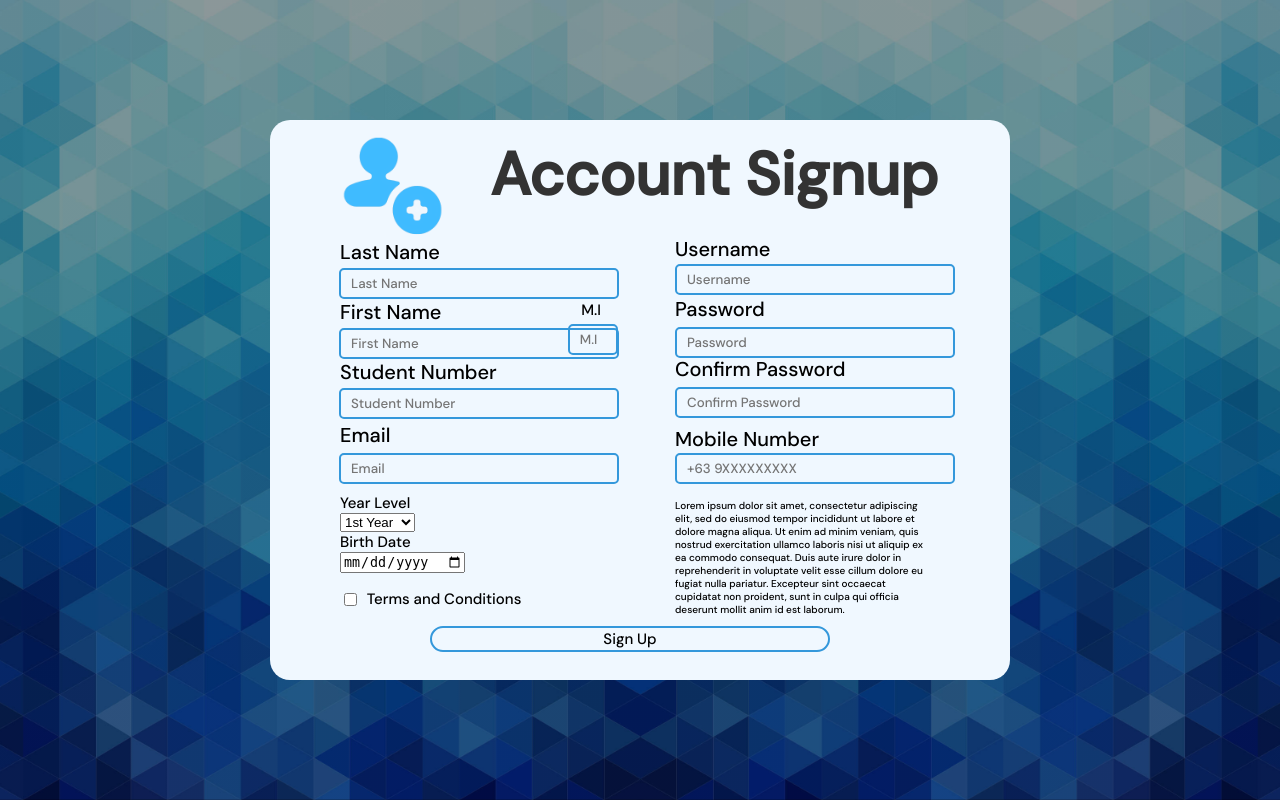
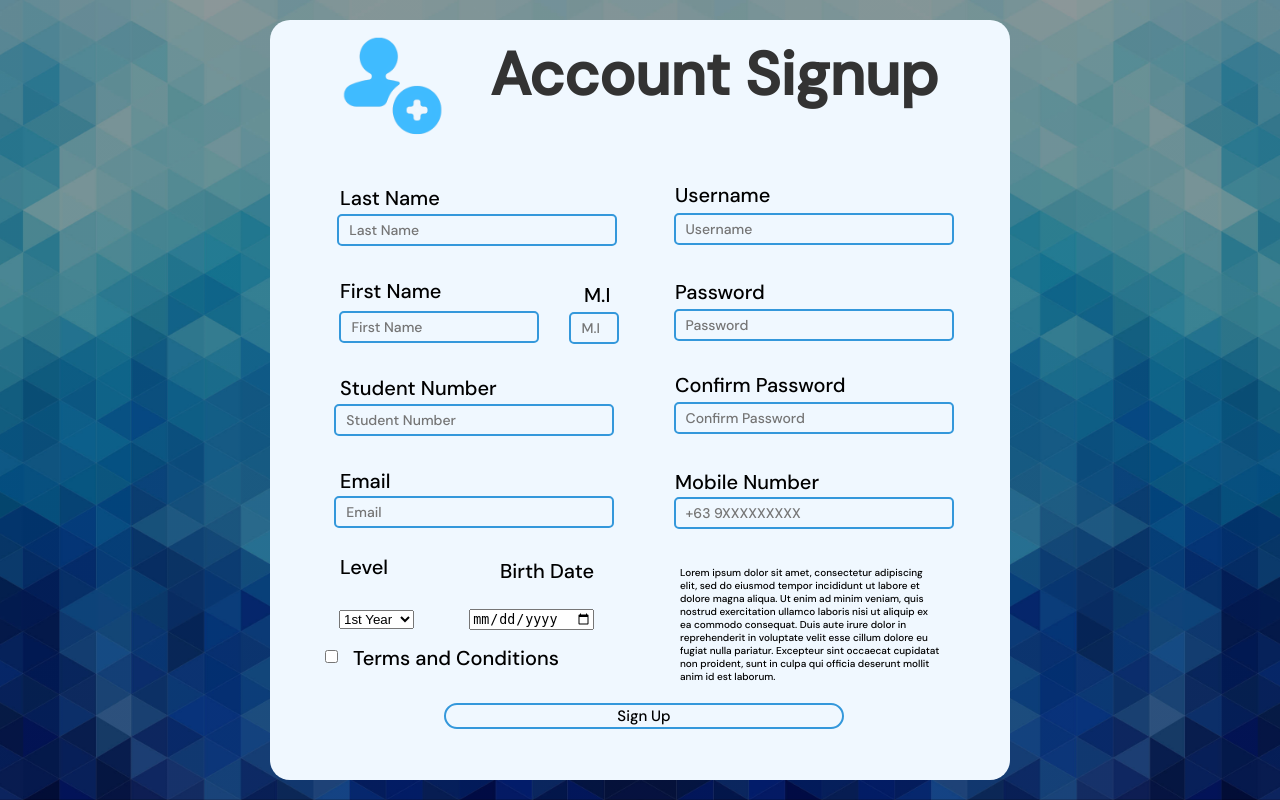
Before and after one commit to PEser28/data-validation, a PHP site: page /signup.html in a window 1280 px wide. Run offline with PHP 8.4, Linux system fonts and the light colour scheme.

Commit message:
SIGN UP PAGE MODIFIED

```diff
--- a/signup.html
+++ b/signup.html
@@ -3,83 +3,125 @@
 	<meta charset="utf-8">
 	<title>Signup Page</title>
 	<link rel="stylesheet" href="style3.1.css">
+	<script src="valid.js"></script>
 	<link rel="stylesheet" href="https://stackpath.bootstrapcdn.com/font-awesome/4.7.0/css/font-awesome.min.css">
 	<link href="https://fonts.googleapis.com/css2?family=DM+Sans:wght@500&display=swap" rel="stylesheet">
 </head>
 <body>
-<form class="box" action ="signup.php" method ="POST" id="box">
+
+<form class="box" action ="Regis.php" method ="POST" id="box" >
 	<img class ="logo" src="newacc.png"></a>
 	<h1 class ="header">Account Signup</h1>
-	<div class="formbox">
+	<br>
+
+
+<!-- LAST NAME _ USERNAME _ -->
+
 			<p style="margin-left: 50px;">Last Name<p style="margin-left: 55%; margin-top: -7%">Username</p>
 
-			<br><input class="fromboxinput" style="margin-top: -40px;margin-left: 7%" type="text"
-			placeholder="Last Name" id="lName" name="lName" autocomplete="off">
+<!-- LAST Textbox -->
+			<div class="form-control">
+			<br><input class="fromboxinput" style="margin-top: -40px;margin-left: 16%" type="text"
+			placeholder="Last Name" id="lastNameinput" name="lastNameinput" autocomplete="off">
+			<small style= " margin-left: -120%; font-size: 10px; margin-bottom: 5px;">Error message</small>
 			</div>
-	<div class="formbox">
-		<label for="Username"></label>
-		<input class="fromboxinput" style="margin-left: 55%;margin-top: -6.5%;"
-		type="text" placeholder="Username" id="Username" name="Username" autocomplete="off">
+<!-- USER Textbox -->
+
+			<div class="form-control">
+			<input class="fromboxinput" style="margin-left: 130%;margin-top: -15px;"
+			type="text" placeholder="Username" id="usernameinput" name="usernameinput" autocomplete="off">
+			<small style="margin-left: 0%;font-size: 10px; margin-bottom: -5px">Error message</small>
 			</div>
 
-		<div class="formbox">
-			<p style="margin-left: 50px; margin-top: -10px;">First Name<p style="margin-left: 55%; margin-top: -7%">Password</p>
+<!-- FIRST _ MI _ PASSWORD -->
 
-				<br><input class="fromboxinput" style="margin-top: -40px;margin-left: 7%" type="text"
-				placeholder="First Name" id="fName" name="fName" autocomplete="off" maxlength="23">
-				</div>
-		<div class="formbox">
-			<label for="Password"></label>
-			<input class="fromboxinput" style="margin-left: 55%;margin-top: -6%;"
-			type="password" placeholder="Password" id="Password" name="Password" autocomplete="off">
+			<p style="margin-left: 50px; margin-top: 10%;">First Name <p style="margin-left: 42%; margin-top: -6%">M.I <p style="margin-left: 55%; margin-top: -7%">Password</p>
+
+<!-- FIRST Textbox -->
+
+			<div class="form-control">
+			<br><input class="fromboxinput" style="margin-top: -40px;margin-left: 23%; width: 200px;" type="text"
+			placeholder="First Name" id="firstnameinput" name="firstnameinput" autocomplete="off" >
+			<small style= " margin-left: -160%; font-size: 10px; margin-bottom: 5px;">Error message</small>
 			</div>
 
-			<div class="formbox">
-				<p style="margin-left: 50px; margin-top: -10px;">Student Number<p style="margin-left: 55%; margin-top: -7%">Confirm Password</p>
 
-					<br><input class="fromboxinput" style="margin-top: -40px;margin-left: 7%" type="text"
-					placeholder="Student Number" id="stNumber" name="stNumber" autocomplete="off" maxlength="11">
-					</div>
-			<div class="formbox">
-				<label for="Confirm Password"></label>
-				<input class="fromboxinput" style="margin-left: 55%;margin-top: -6%;"
-				type="password" placeholder="Confirm Password" id="cPassword" name="cPassword" autocomplete="off">
+
+<!-- MI Textbox -->
+			<div class="form-control">
+			<br><input class="fromboxinput" style="margin-top: -39px;margin-left: 414%; width: 50px;" type="text"
+			placeholder="M.I" id="miInput" name="miInput" autocomplete="off" maxlength="2">
+			<small style= " margin-left: -20%; font-size: 10px; margin-bottom: 5px;">Error message</small>
 			</div>
 
-				<div class="formbox">
-					<p style="margin-left: 50px; margin-top: -7px;">Email<p style="margin-left: 55%; margin-top: -6%">Mobile Number</p>
+<!-- PASSWORD Textbox -->
 
-						<br><input class="fromboxinput" style="margin-top: -45px;margin-left: 7%" type="text"
+			<div class="form-control">
+			<label for="Password"></label>
+			<input class="fromboxinput" style="margin-left: 130%;margin-top: -7%;"
+			type="password" placeholder="Password" id="Password" name="Password" autocomplete="off">
+			<small style= " margin-left: 20%; font-size: 10px; margin-bottom: 5px;">Error message</small>
+			</div>
+
+<!-- ST_CPASS -->
+			<p style="margin-left: 50px; margin-top: 10%;">Student Number<p style="margin-left: 55%; margin-top: -7%">Confirm Password</p>
+
+<!-- ST Textbox -->
+			<div class="form-control">
+			<br><input class="fromboxinput" style="margin-top: -40px;margin-left: 15%" type="text"
+			placeholder="Student Number" id="stNumber" name="stNumber" autocomplete="off" maxlength="11">
+			<small style= " margin-left: -100%; font-size: 10px; margin-bottom: 5px;">Error message</small>
+			</div>
+
+<!-- CP Textbox -->
+			<div class="form-control">
+			<label for="Confirm Password"></label>
+			<input class="fromboxinput" style="margin-left: 130%;margin-top: -7%;"
+			type="password" placeholder="Confirm Password" id="cPassword" name="cPassword" autocomplete="off">
+			<small style= " margin-left: 20%; font-size: 10px; margin-bottom: 5px;">Error message</small>
+			</div>
+
+
+
+<!-- EMAIL MOBILE -->
+			<p style="margin-left: 50px; margin-top: 10%;">Email<p style="margin-left: 55%; margin-top: -6.5%">Mobile Number</p>
+
+<!-- email Textbox -->
+
+			<div class="form-control">
+			<br><input class="fromboxinput" style="margin-top: -45px;margin-left: 15%" type="text"
 			placeholder="Email" id="nEmail" name="nEmail" autocomplete="off">
+			<small style= " margin-left: -20%; font-size: 10px; margin-bottom: 5px;">Error message</small>
 			</div>
-				<div class="formbox">
+
+<!-- phone Textbox -->
+
+			<div class="form-control">
 			<label for="Mobile Number"></label>
-					<input class="fromboxinput" style="margin-left: 55%;margin-top: -6.5%;"
-					type="text" placeholder="+63 9XXXXXXXXX" id="mNumber" name="mNumber" autocomplete="off" maxlength="11">
+			<input class="fromboxinput" style="margin-left: 130%;margin-top: -7.5%;"
+			type="text" placeholder="+63 9XXXXXXXXX" id="mNumber" name="mNumber" autocomplete="off">
+			<small style= " margin-left: -20%; font-size: 10px; margin-bottom: 5px;">Error message</small>
 			</div>
-					<a class="sbday">
-						Year Level<br><select name=""></a>
+
+
+<!-- year Textbox -->
+			<p style="margin-left: 50px; margin-top: 8.5%;">Level <p style="margin-left: 30%; margin-top: -6%">Birth Date</p>
+						<select name="level"style="margin-top: -1px;margin-left: 7%" id = "level" >
 							<option value="1">1st Year</option>
 							<option value="2">2nd Year</option>
 							<option value="3">3rd Year</option>
 							<option value="4">4th Year</option>
-						</select><br>
-						Birth Date<br><input type="date">
+						</select>
+						<input type="date" style="margin-left: 50px; margin-top: -7px;" id = "birth" name = "birth" >
 
 						<div class="formbox">
-						<input type="checkbox" style="margin-top: 20px;"><p style="margin-left: 4%; margin-top: -3%">Terms and Conditions</p></div>
+							<input style = "margin-left: 5%; margin-top: 20px; "type="checkbox" style="margin-top: 20px;"><p style="margin-left: 9%; margin-top: -3%">Terms and Conditions</p></div>
 
 							<div><p class="lrm">Lorem ipsum dolor sit amet, consectetur adipiscing elit, sed do eiusmod tempor incididunt ut labore et dolore magna aliqua. Ut enim ad minim veniam, quis nostrud exercitation ullamco laboris nisi ut aliquip ex ea commodo consequat. Duis aute irure dolor in reprehenderit in voluptate velit esse cillum dolore eu fugiat nulla pariatur. Excepteur sint occaecat cupidatat non proident, sunt in culpa qui officia deserunt mollit anim id est laborum.</p></div>
 
-						<div><input type="submit" name ="sbtn"value="Sign Up" class="submit"></div>
-
-						<p style="margin-left: 36%; margin-top: -66%">M.I</p>
+							<div><input type="submit" name ="sbtn"value="Sign Up" class="submit"style = "margin-left: 22%; "></div>
 	</form>
 
-	<form class="box1" action ="signup.php" method ="POST" id="box1">
-	<input class="fromboxinput" style="margin-left: 34%; margin-top: -1.6%;"
-	type="text" placeholder="M.I" id="mInit" name="mInit" autocomplete="off" maxlength="2">
-	</form>
 
 </body>
 </html>
--- a/style3.1.css
+++ b/style3.1.css
@@ -8,9 +8,9 @@ body{
 }
 .box{
 	width: 700px;
-	height: 520px;
+	height: 720px;
 	padding: 20px;
-	position: absolute;
+	position: Relative;
 	top: 50%;
 	left: 50%;
 	transform: translate(-50%,-50%);
@@ -38,11 +38,12 @@ body{
 	position: absolute;
 	font-size: 15px;
 }
+
 .lrm{
 	font-size: 10px;
-	margin-left: 335px;
+	margin-left: 390px;
 	margin-top: -125px;
-	margin-right: 80px;
+	margin-right: 50px;
 	text-align: left;
 }
 .box input[type = "text"],.box input[type = "password"]{
@@ -63,8 +64,8 @@ body{
 	border: 0;
 	background: none;
 	display: block;
-	margin: 90px;
-	margin-top: 10px;
+	margin: 100px;
+	margin-top: 20px;
 	text-align: center;
 	border: 2px solid #3498db;
 	padding: 1px 10px;
@@ -92,3 +93,275 @@ body{
 	border-radius: 5px;
 	font-family: 'DM Sans', sans-serif;
 }
+
+.box input1[type = "text"],.box input[type = "password"]{
+	border: 0;
+	background: none;
+	margin: 10px;
+	margin-right: 15px;
+	border: 2px solid #3498db;
+	padding: 5px 10px;
+	width: 20p x;
+	outline: none;
+	color: black;
+	border-radius: 5px;
+	font-family: 'DM Sans', sans-serif;
+}
+
+
+
+.form {
+	padding: 30px 40px;
+}
+
+.form-control {
+	margin-bottom: 10px;
+	padding-bottom: 20px;
+	position: absolute;
+}
+
+.form-control label {
+	display: inline-block;
+	margin-bottom: 5px;
+}
+
+.form-control input {
+	border: 2px solid #f0f0f0;
+	border-radius: 4px;
+	display: block;
+	font-family: inherit;
+	font-size: 14px;
+	padding: 10px;
+	width: 100%;
+}
+
+.form-control input:focus {
+	outline: 0;
+	border-color: #777;
+}
+
+.form-control.success input {
+	border-color: #2ecc71;
+}
+
+.form-control.error input {
+	border-color: #e74c3c;
+}
+
+.form-control i {
+	visibility: hidden;
+	position: absolute;
+	top: 40px;
+	right: 10px;
+}
+
+.form-control.success i.fa-check-circle {
+	color: #2ecc71;
+	visibility: visible;
+}
+
+.form-control.error i.fa-exclamation-circle {
+	color: #e74c3c;
+	visibility: visible;
+}
+
+.form-control small {
+	color: #e74c3c;
+	position: relative;
+	bottom: 0;
+	left: 400;
+	visibility: hidden;
+}
+
+.form-control small1 {
+	color: #e74c3c;
+	position: relative;
+	bottom: 0;
+	left: 0;
+
+}
+.form-control.error small {
+	visibility: visible;
+}
+
+.form button {
+	background-color: #8e44ad;
+	border: 2px solid #8e44ad;
+	border-radius: 4px;
+	color: #fff;
+	display: block;
+	font-family: inherit;
+	font-size: 16px;
+	padding: 10px;
+	margin-top: 20px;
+	width: 100%;
+}
+
+
+
+
+
+
+
+
+
+/* SOCIAL PANEL CSS */
+.social-panel-container {
+	position: fixed;
+	right: 0;
+	bottom: 80px;
+	transform: translateX(100%);
+	transition: transform 0.4s ease-in-out;
+}
+
+.social-panel-container.visible {
+	transform: translateX(-10px);
+}
+
+.social-panel {
+	background-color: #fff;
+	border-radius: 16px;
+	box-shadow: 0 16px 31px -17px rgba(0,31,97,0.6);
+	border: 5px solid #001F61;
+	display: flex;
+	flex-direction: column;
+	justify-content: center;
+	align-items: center;
+	font-family: 'Muli';
+	position: relative;
+	height: 169px;
+	width: 370px;
+	max-width: calc(100% - 10px);
+}
+
+.social-panel button.close-btn {
+	border: 0;
+	color: #97A5CE;
+	cursor: pointer;
+	font-size: 20px;
+	position: absolute;
+	top: 5px;
+	right: 5px;
+}
+
+.social-panel button.close-btn:focus {
+	outline: none;
+}
+
+.social-panel p {
+	background-color: #001F61;
+	border-radius: 0 0 10px 10px;
+	color: #fff;
+	font-size: 14px;
+	line-height: 18px;
+	padding: 2px 17px 6px;
+	position: absolute;
+	top: 0;
+	left: 50%;
+	margin: 0;
+	transform: translateX(-50%);
+	text-align: center;
+	width: 235px;
+}
+
+.social-panel p i {
+	margin: 0 5px;
+}
+
+.social-panel p a {
+	color: #FF7500;
+	text-decoration: none;
+}
+
+.social-panel h4 {
+	margin: 20px 0;
+	color: #97A5CE;
+	font-family: 'Muli';
+	font-size: 14px;
+	line-height: 18px;
+	text-transform: uppercase;
+}
+
+.social-panel ul {
+	display: flex;
+	list-style-type: none;
+	padding: 0;
+	margin: 0;
+}
+
+.social-panel ul li {
+	margin: 0 10px;
+}
+
+.social-panel ul li a {
+	border: 1px solid #DCE1F2;
+	border-radius: 50%;
+	color: #001F61;
+	font-size: 20px;
+	display: flex;
+	justify-content: center;
+	align-items: center;
+	height: 50px;
+	width: 50px;
+	text-decoration: none;
+}
+
+.social-panel ul li a:hover {
+	border-color: #FF6A00;
+	box-shadow: 0 9px 12px -9px #FF6A00;
+}
+
+.floating-btn {
+	border-radius: 26.5px;
+	background-color: #001F61;
+	border: 1px solid #001F61;
+	box-shadow: 0 16px 22px -17px #03153B;
+	color: #fff;
+	cursor: pointer;
+	font-size: 16px;
+	line-height: 20px;
+	padding: 12px 20px;
+	position: fixed;
+	bottom: 20px;
+	right: 20px;
+	z-index: 999;
+}
+
+.floating-btn:hover {
+	background-color: #ffffff;
+	color: #001F61;
+}
+
+.floating-btn:focus {
+	outline: none;
+}
+
+.floating-text {
+	background-color: #001F61;
+	border-radius: 10px 10px 0 0;
+	color: #fff;
+	font-family: 'Muli';
+	padding: 7px 15px;
+	position: fixed;
+	bottom: 0;
+	left: 50%;
+	transform: translateX(-50%);
+	text-align: center;
+	z-index: 998;
+}
+
+.floating-text a {
+	color: #FF7500;
+	text-decoration: none;
+}
+
+@media screen and (max-width: 480px) {
+
+	.social-panel-container.visible {
+		transform: translateX(0px);
+	}
+
+	.floating-btn {
+		right: 10px;
+	}
+}
```
Lines whose indentation alone changed are shown as unchanged.
